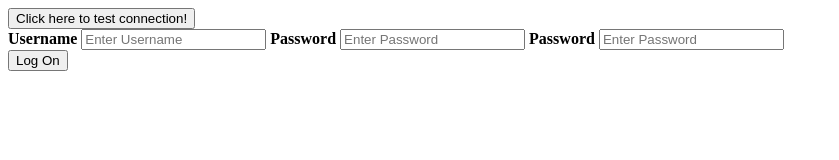
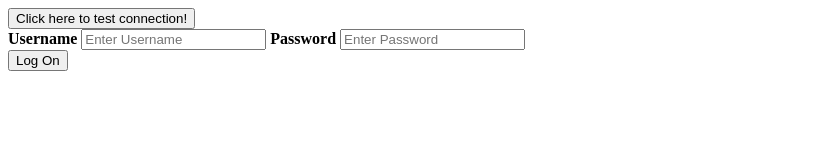
Before and after one commit to cjgon-ASU/voltron, a website: page ProjectTemplate/index.html in a window 1280 px wide. Shown: the whole page, without its empty margins (0-839 px from the left). Drawn offline with nearby package versions, Linux system fonts and the light colour scheme.

Commit message:
fixed double password box (again)

```diff
--- a/ProjectTemplate/index.html
+++ b/ProjectTemplate/index.html
@@ -74,10 +74,6 @@
 
 		<label for="pass"><b>Password</b></label>
 		<input type="text" id="logonPass" placeholder="Enter Password" name="pass" required/>
-
-        <label for="pass"><b>Password</b></label>
-        <input type="text" placeholder="Enter Password" name="pass" required />
-
     </div>
 
     <button onclick="LogOn();">Log On</button>
```
